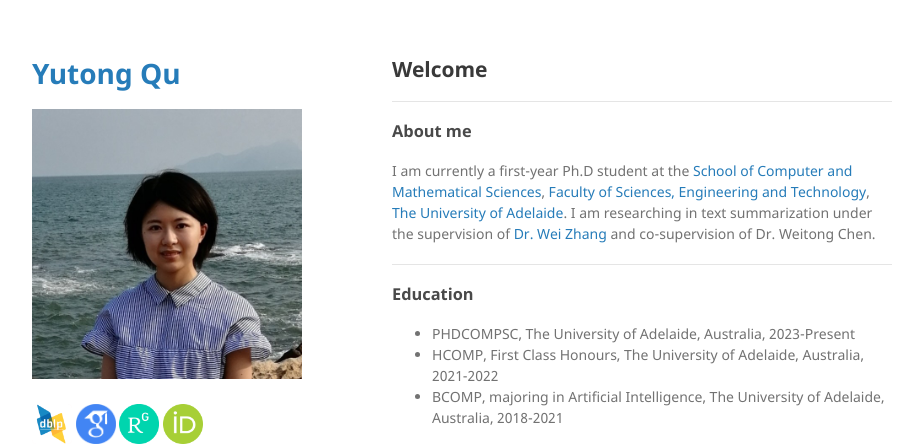
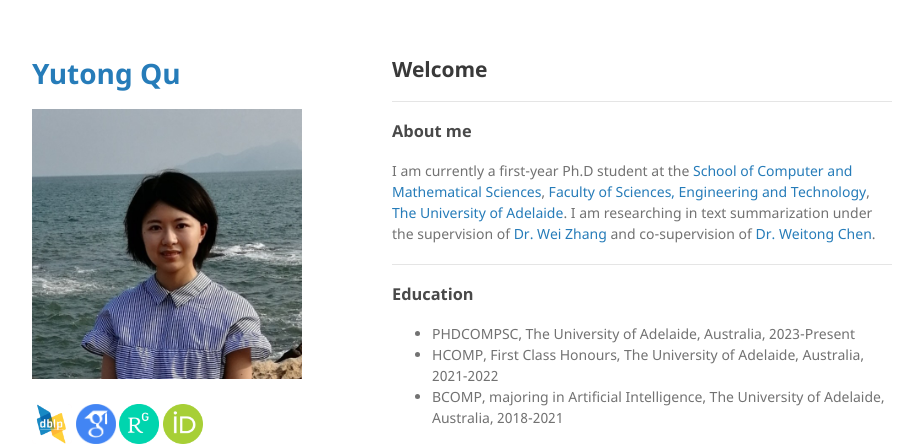
Before and after one commit to yutongqu/yutongqu.github.io, a Jekyll site: the page built from index.md, in a window 1280 px wide and 1215 px high. Shown: the top 446 px of the window, without its empty margins (178-1101 px from the left). Built offline with Jekyll 4.4.1, drawn with Linux system fonts in a browser that asks for light colours; our own code applies the rules of GitHub Pages for plain Markdown files; the repository's description, which GitHub fills in, is left out; part of the change alters nothing that is shown.

```diff
--- a/index.md
+++ b/index.md
@@ -4,7 +4,7 @@
 
 ### About me
 
-I am currently a first-year Ph.D student at the [School of Computer and Mathematical Sciences](https://set.adelaide.edu.au/computer-and-mathematical-sciences/), [Faculty of Sciences, Engineering and Technology](https://set.adelaide.edu.au/), [The University of Adelaide](https://adelaide.edu.au/). I am researching in text summarization under the supervision of [Dr. Wei Zhang](https://weiezhang.github.io/) and co-supervision of Dr. Weitong Chen.
+I am currently a first-year Ph.D student at the [School of Computer and Mathematical Sciences](https://set.adelaide.edu.au/computer-and-mathematical-sciences/), [Faculty of Sciences, Engineering and Technology](https://set.adelaide.edu.au/), [The University of Adelaide](https://adelaide.edu.au/). I am researching in text summarization under the supervision of [Dr. Wei Zhang](https://weiezhang.github.io/) and co-supervision of [Dr. Weitong Chen](https://researchers.adelaide.edu.au/profile/weitong.chen).
 
 
 ---
```
